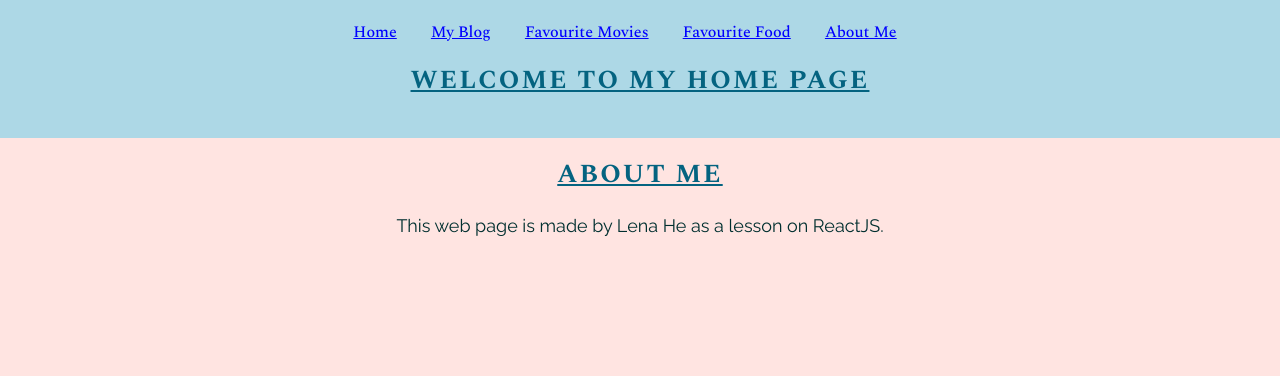
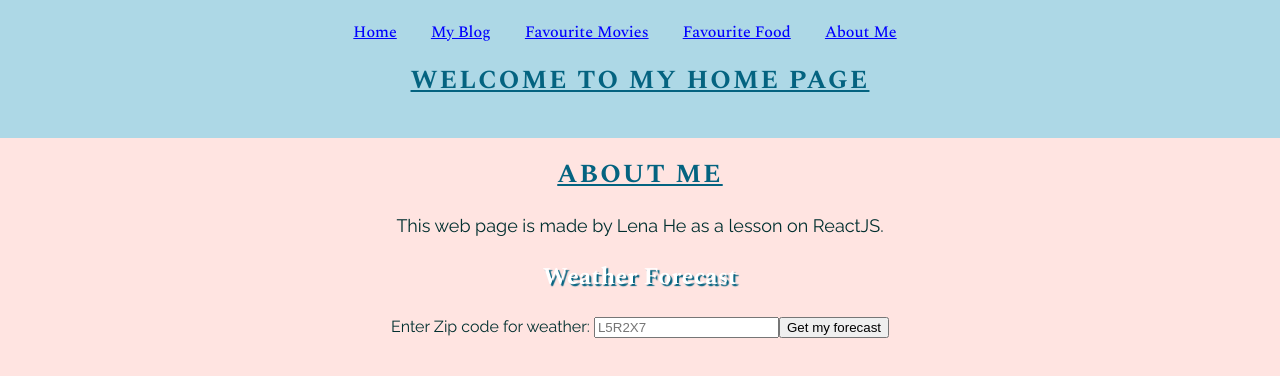
Before and after one commit to leneehe/react-intro, a React (Create React App) app in the folder blog2/: page /about in a window 1280 px wide. Shown: the top 376 px of the page. Built offline with nearby package versions, Linux system fonts and the light colour scheme.

Commit message:
Use openweather api to get weather info from form submission

```diff
--- a/blog2/src/About.js
+++ b/blog2/src/About.js
@@ -1,12 +1,58 @@
 import React, { Component } from 'react';
 
-const About = props => (
+class About extends Component {
+  constructor(props) {
+    super(props)
+    this.state = {
+      zipcode: '',
+      weather: ''
+   }
+
+    this.handleChange = this.handleChange.bind(this)
+    this.handleSubmit = this.handleSubmit.bind(this)
+  }
+
+  handleChange(e) {
+    this.setState({ zipcode: e.target.value })
+  }
+
+  handleSubmit(e) {
+    let base = this;
+    let zip = base.state.zipcode,
+        weatherapi = `http://samples.openweathermap.org/data/2.5/weather?zip=${zip},us&appid=052f26926ae9784c2d677ca7bc5dec98`
+    alert('Zipcode is submitted: ' + zip)
+    console.log(weatherapi)
+    fetch(weatherapi, {mode: 'cors'}).then((response) => {
+      return response.json()
+    }).then((json) => {
+      console.log('got json', json)
+      base.setState({
+        weather: `${json.name}: currently ${json.weather[0].description} at ${json.main.temp} degrees. High of ${json.main.temp_max} degrees and low of ${json.main.temp_min} degrees.`
+      })
+    }).catch((ex) => {
+      console.log('Oops something went wrong while retriving data!', ex)
+    })
+
+    e.preventDefault()
+  }
+
+  render () {
+    return (
       <div className="App">
       <h1 className="App-title">About Me</h1>
       <p className="App-intro">
       This web page is made by Lena He as a lesson on ReactJS.
       </p>
+      <h2>Weather Forecast</h2>
+      <p>{this.state.weather}</p>
+      <form onSubmit={this.handleSubmit}>
+        <label>Enter Zip code for weather: </label>
+        <input type="text" name="zipcode" placeholder="L5R2X7" value={this.state.zipcode} onChange={this.handleChange} />
+        <input type="submit" value="Get my forecast"/>
+      </form>
       </div>
     )
+  }
+}
 
 export default About;
--- a/blog2/src/App.js
+++ b/blog2/src/App.js
@@ -34,6 +34,7 @@ class Home extends Component {
   }
 
   render() {
+    if (this.state.poem) { //check that fetch() has completed
       return (
         <div className="App">
         <h1 className="App-title">My favourite Shakespeare poem:</h1>
@@ -45,6 +46,9 @@ class Home extends Component {
         </p>
         </div>
       )
+    } else {
+      return "Loading..."
+    }
   }
 }
 
```
Lines whose indentation alone changed are shown as unchanged.
